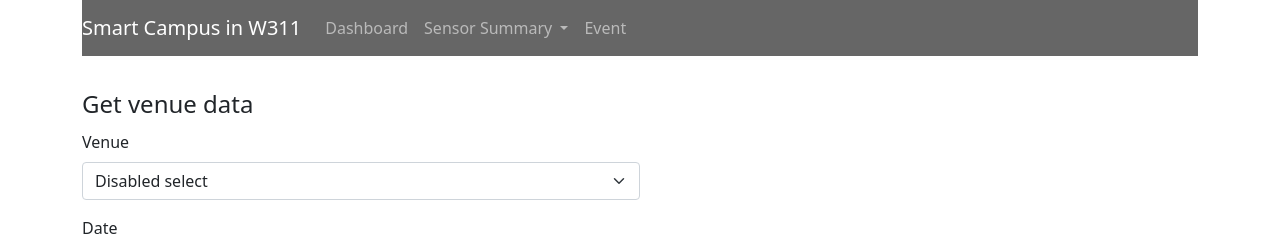
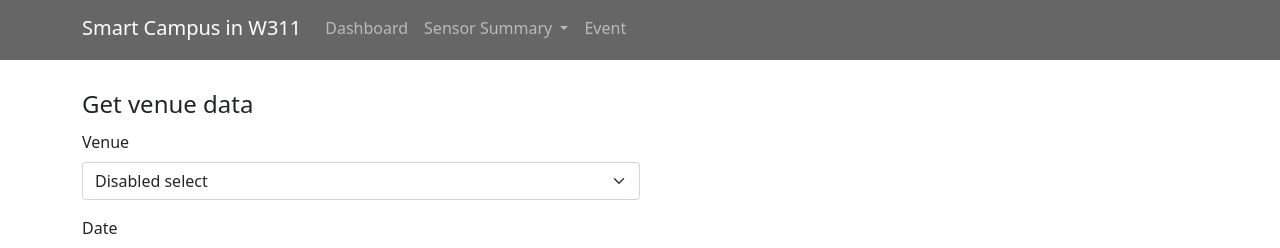
Before and after one commit to winkyc-polyu/smart_campus_w311, a Django app: template smart_campus_site/event/templates/event/index.html in a window 1280 px wide. Shown: the top 248 px of the page. Run offline with Django 3.2, Linux system fonts and the light colour scheme; the template is opened without the code that fills it, so the values that code supplies are empty.

Commit message:
added navbar bg color

```diff
--- a/smart_campus_site/event/templates/event/index.html
+++ b/smart_campus_site/event/templates/event/index.html
@@ -6,6 +6,7 @@
 </head>
 
 <body>
+    <div style="background-color: #666666; height: 60px;">
     <div class="container">
         {% include "navigation/navbar.html" %}
         <div style="height: 30px;"></div>
```
